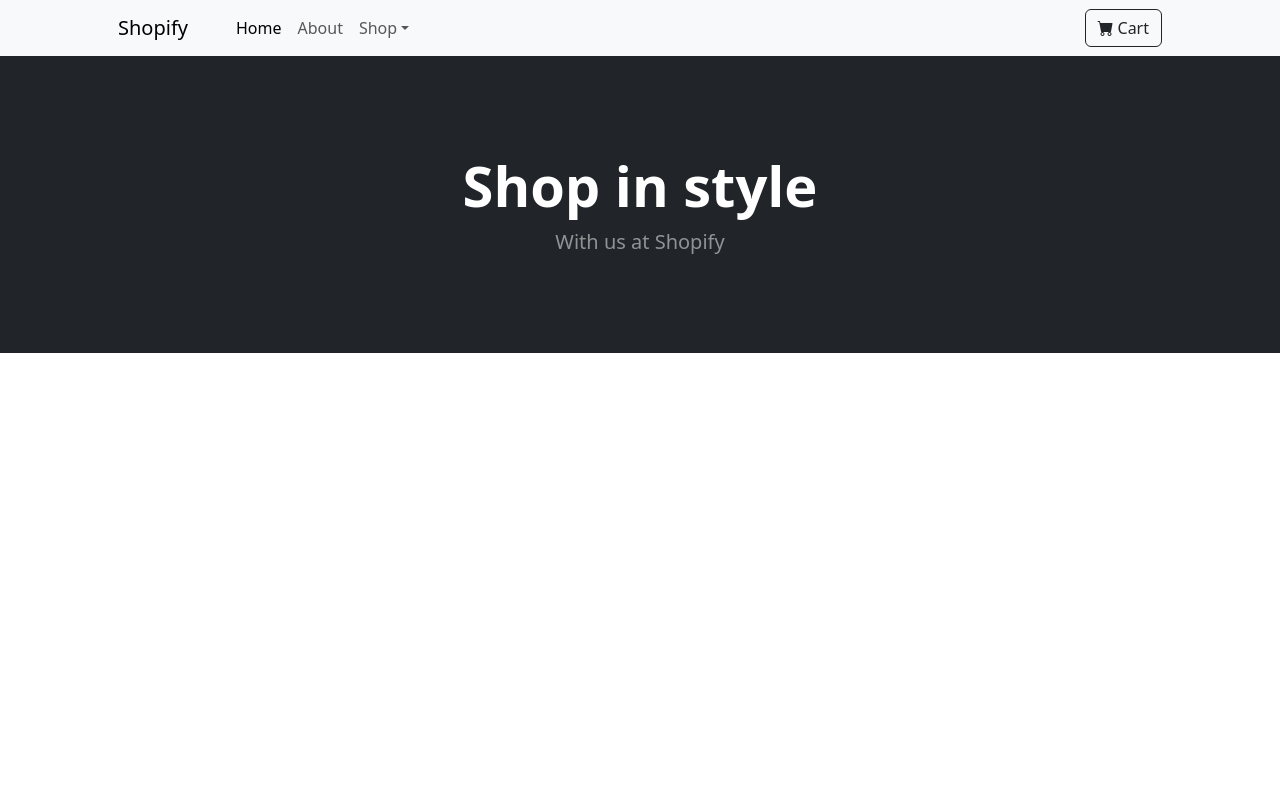
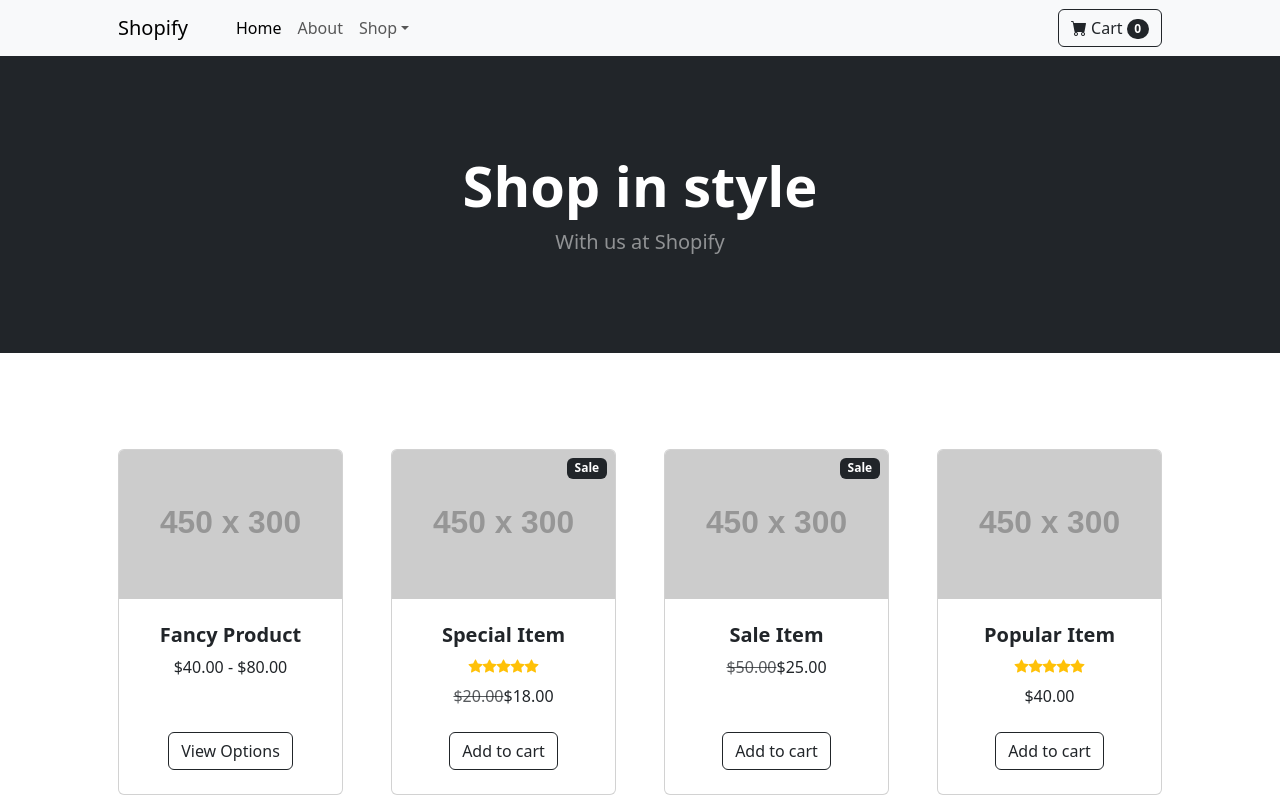
Before and after one commit to dev-sathya17/-Day23-GUVI, a React (Vite) app: page / in a window 1280 px wide. Shown: the top 800 px of the page. Built offline with nearby package versions, Linux system fonts and the light colour scheme.

Commit message:
added products and cart-items with state variable and button behvaiours

```diff
--- a/src/App.jsx
+++ b/src/App.jsx
@@ -1,12 +1,17 @@
 import "./App.css";
 import Navbar from "./components/Navbar/Navbar";
 import Header from "./components/Header/Header";
+import Body from "./components/Body/Body";
+import { useState } from "react";
 
 function App() {
+  const [cartItems, setCartItems] = useState(0);
+
   return (
     <>
-      <Navbar />
+      <Navbar cartItems={cartItems} />
       <Header />
+      <Body cartItems={cartItems} setCartItems={setCartItems} />
     </>
   );
 }
--- /dev/null
+++ b/src/components/Body/Body.jsx
@@ -0,0 +1,25 @@
+import { products } from "../../data/Data";
+import Card from "../Card/Card";
+
+const Body = ({ cartItems, setCartItems }) => {
+  return (
+    <div className="py-5">
+      <div className="container px-4 px-lg-5 mt-5">
+        <div className="row gx-4 gx-lg-5 row-cols-2 row-cols-md-3 row-cols-xl-4 justify-content-center">
+          {products.map((product, index) => {
+            return (
+              <Card
+                data={product}
+                key={index}
+                cartItems={cartItems}
+                setCartItems={setCartItems}
+              />
+            );
+          })}
+        </div>
+      </div>
+    </div>
+  );
+};
+
+export default Body;
--- /dev/null
+++ b/src/components/Card/Card.css
@@ -0,0 +1,4 @@
+.sale {
+  top: 0.5rem;
+  right: 0.5rem;
+}
--- /dev/null
+++ b/src/components/Card/Card.jsx
@@ -0,0 +1,70 @@
+import { useState } from "react";
+import "./Card.css";
+
+const Card = ({ data, cartItems, setCartItems }) => {
+  const [isClicked, setIsClicked] = useState(false);
+
+  const handleClick = () => {
+    if (isClicked) {
+      setCartItems(cartItems - 1);
+      setIsClicked(!isClicked);
+    } else {
+      setCartItems(cartItems + 1);
+      setIsClicked(!isClicked);
+    }
+  };
+
+  return (
+    <div className="col mb-5">
+      <div className="card h-100">
+        {data.isOnSale ? (
+          <div className="badge bg-dark text-white position-absolute sale">
+            Sale
+          </div>
+        ) : (
+          <></>
+        )}
+
+        <img className="card-img-top" src={data.img} alt={data.name} />
+
+        <div className="card-body p-4">
+          <div className="text-center">
+            <h5 className="fw-bolder">{data.name}</h5>
+            {data.rating && (
+              <div className="d-flex justify-content-center small text-warning mb-2">
+                <div className="bi-star-fill"></div>
+                <div className="bi-star-fill"></div>
+                <div className="bi-star-fill"></div>
+                <div className="bi-star-fill"></div>
+                <div className="bi-star-fill"></div>
+              </div>
+            )}
+            <span className="text-muted text-decoration-line-through">
+              {data.oldPrice}
+            </span>
+            {data.price}
+          </div>
+        </div>
+
+        <div className="card-footer p-4 pt-0 border-top-0 bg-transparent">
+          <div className="text-center">
+            {data.isCartAddable ? (
+              <button
+                className="btn btn-outline-dark mt-auto"
+                onClick={handleClick}
+              >
+                {isClicked ? "Remove to cart" : "Add to cart"}
+              </button>
+            ) : (
+              <button className="btn btn-outline-dark mt-auto">
+                View Options
+              </button>
+            )}
+          </div>
+        </div>
+      </div>
+    </div>
+  );
+};
+
+export default Card;
```
